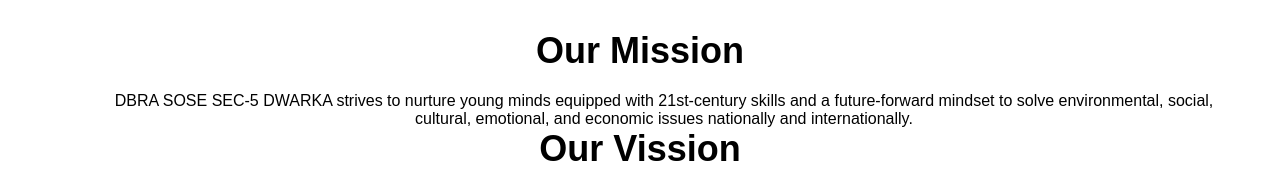
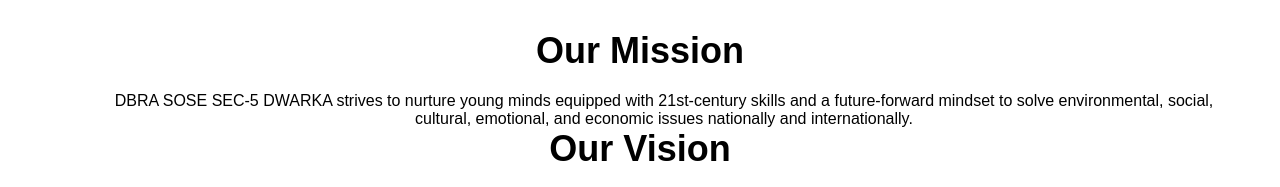
Before and after one commit to sosedwarka/website, a plain HTML site: page index.html in a window 1280 px wide. Shown: the part 980-1167 px from the top of the page. Drawn offline with nearby package versions, Linux system fonts and the light colour scheme.

Commit message:
Add files via upload

```diff
--- a/index.html
+++ b/index.html
@@ -84,7 +84,7 @@
         </div>
 
         <div class="container">
-            <h2>Our Vission</h2>
+            <h2>Our Vision</h2>
             <p>DBRA SOSE SEC-5 DWARKA aims to develop open-minded, empathetic, dynamic, and confident learners
                 possessing skills like critical thinking, decision-making, multilingualism, interpersonal communication,
                 and leadership</p>
```
